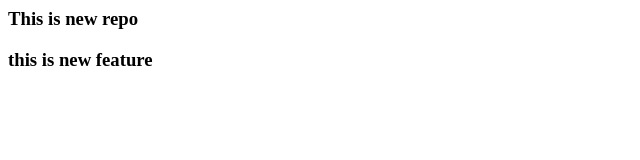
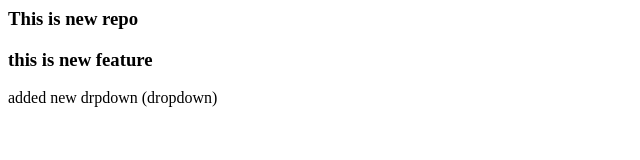
Before and after one commit to Pratikmb15/Localrepo, a plain HTML site: page index.html in a window 1280 px wide. Shown: the whole page, without its empty margins (0-640 px from the left). Drawn offline with Linux system fonts and the light colour scheme.

```diff
--- a/index.html
+++ b/index.html
@@ -1,2 +1,3 @@
 <h3>This is new repo</h3>
 <h3>this is new feature </h3>
+<p>added new drpdown (dropdown)</p>
```
